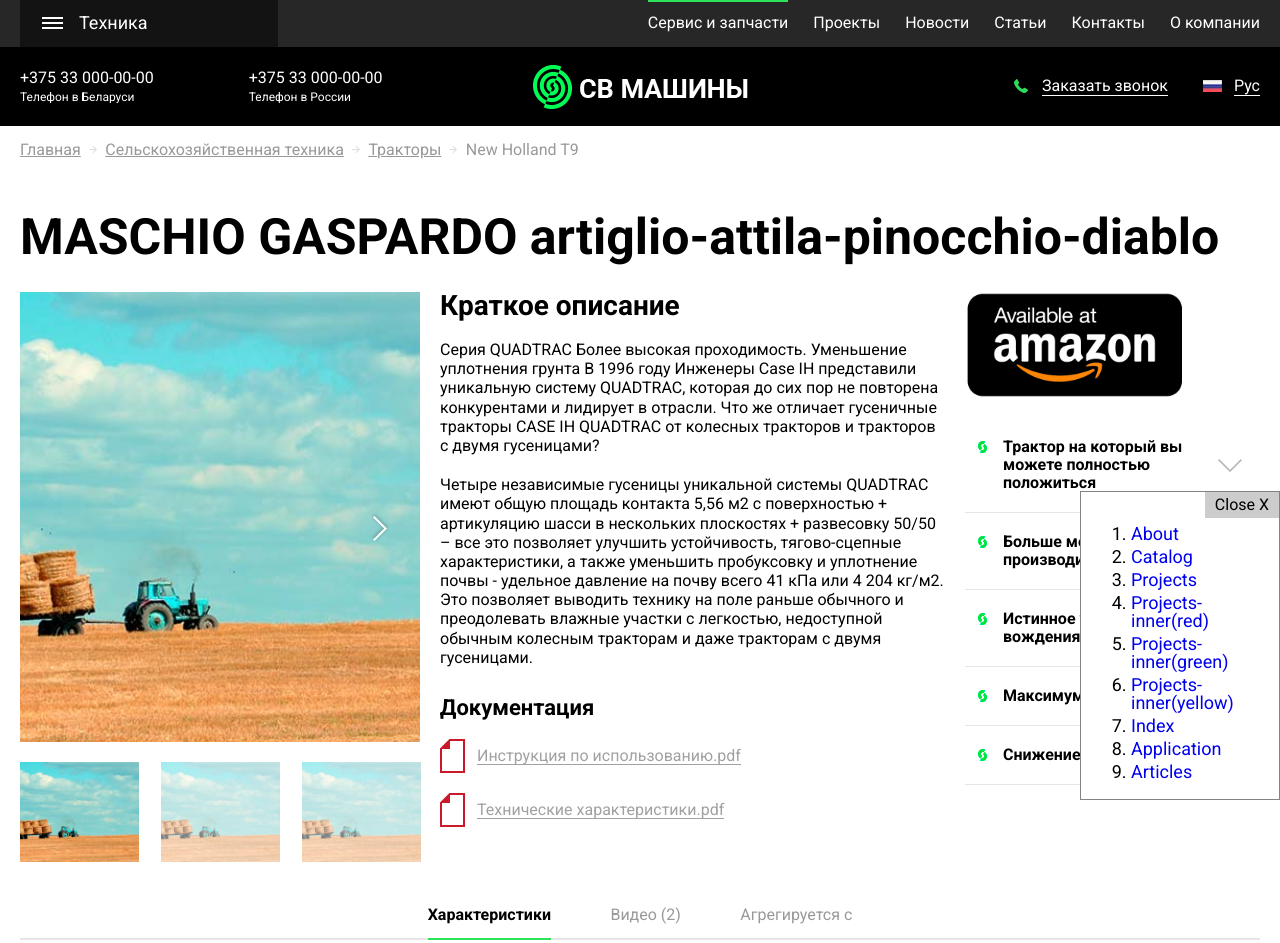
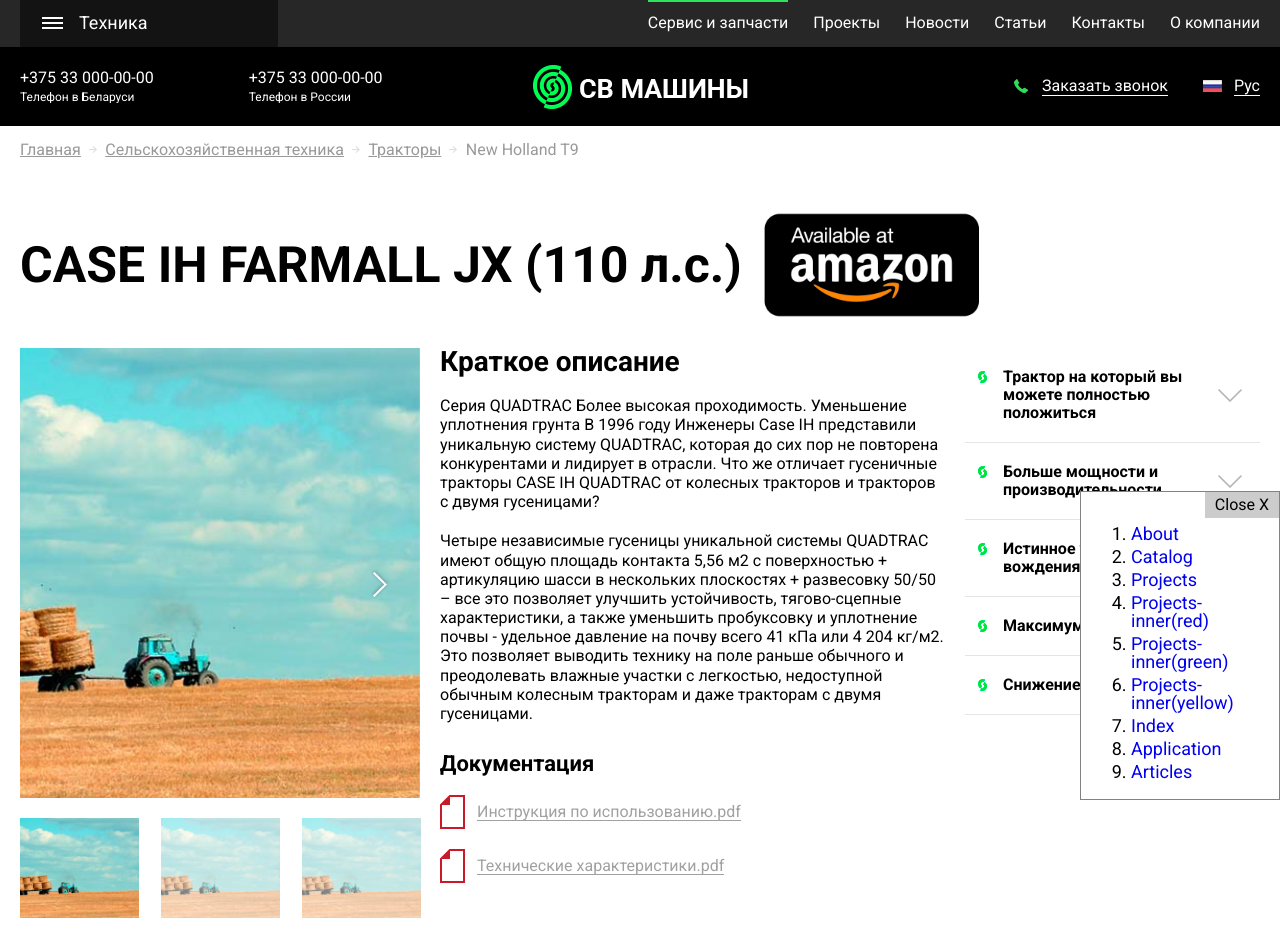
Before and after one commit to Pasha-nineseven/svn-new, a plain HTML site: page projects-inner(red).html in a window 1280 px wide. Shown: the top 943 px of the page. Drawn offline with nearby package versions, Linux system fonts and the light colour scheme.

Commit message:
product-logo

```diff
--- a/css/style-new.css
+++ b/css/style-new.css
@@ -696,8 +696,8 @@ body.fixed{
   padding-top: 15px;
 }
 .pr__logo{
+  width: 220px;
   margin-bottom: 20px;
-  width: 220px;
 }
 .pr__logo img{
   display: block;
@@ -705,7 +705,21 @@ body.fixed{
   height: auto;
 }
 
-.catalog__item
+.page-title{
+  display:-ms-flexbox;
+  display:flex;
+  -ms-flex-wrap:wrap;
+  flex-wrap:wrap;
+  -webkit-box-align: center;
+    -webkit-align-items: center;
+    -ms-flex-align: center;
+    align-items: center;
+    margin-bottom:10px;
+}
+.page-title h1{
+  margin-right: 20px;
+  margin-bottom: 20px;
+}
 
 
 @media screen and (max-width: 1460px){
--- a/projects-inner(red).html
+++ b/projects-inner(red).html
@@ -330,7 +330,14 @@
 				</div>
 				<div class="page-content workarea">
 					<div class="container-fluid">
-						<h1>MASCHIO GASPARDO artiglio-attila-pinocchio-diablo</h1>
+						<div class="page-title">
+							<h1>
+								CASE IH FARMALL JX (110 л.с.)
+							</h1>
+							<div class="pr__logo">
+								<img src="img/content/amazon.jpg" alt="">
+							</div>
+						</div>
 						<div class="product product--red-sqheme">
 							<div class="row">
 								<div class="col-md-4">
@@ -394,9 +401,6 @@
 									</div>
 								</div>
 								<div class="col-md-3 product__info">
-									<div class="pr__logo">
-										<img src="img/content/amazon.jpg" alt="">
-									</div>
 									<div class="accordeon">
 										<div class="accordeon__item">
 											<a href="#" class="accordeon__link">
```
Also changed, not shown: projects-inner(green).html (+8 -4 lines), projects-inner(yellow).html (+8 -4 lines).
